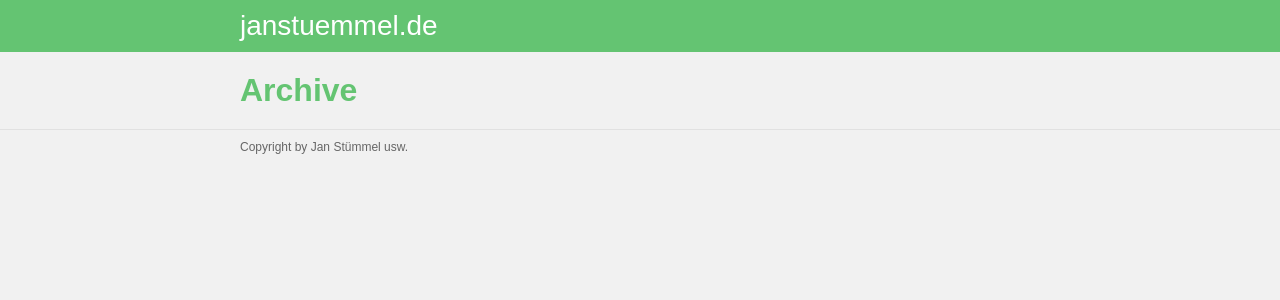
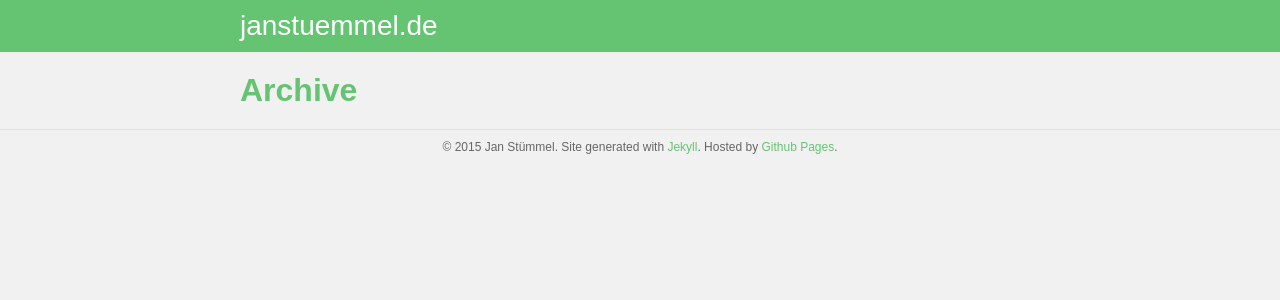
Before and after one commit to janstuemmel/janstuemmel.github.io-legacy, a Jekyll site: the page built from archive.html, in a window 1280 px wide. Shown: the top 300 px of the page. Built offline with Jekyll 4.4.1, drawn with Linux system fonts in a browser that asks for light colours; Markdown is read by kramdown in place of the engine named in the settings.

Commit message:
edit footer

```diff
--- a/_layouts/default.html
+++ b/_layouts/default.html
@@ -26,7 +26,7 @@
 	</div>
 	<div class="site-footer">
 		<div class="wrapper">
-			<p>Copyright by Jan Stümmel usw.</p>
+			<p>© {{ site.time | date: "%Y" }} Jan Stümmel. Site generated with <a href="https://jekyllrb.com/">Jekyll</a>. Hosted by <a href="http://github.com">Github Pages</a>. </p>
 		</div>
 	</div>
 </body>
--- a/css/main.css
+++ b/css/main.css
@@ -58,6 +58,7 @@ h4 {font-size: 18px;}
 	border-top: 1px solid #e1e1e1;
 	font-size: 12px;
 	color: #666;
+	text-align: center;
 }
 
 /* home */
@@ -111,8 +112,6 @@ h4 {font-size: 18px;}
 }
 
 /* archive */
-
-
 .archive .post-list {
 	margin-left: 0;
 	list-style: none;
--- a/index.html
+++ b/index.html
@@ -6,14 +6,14 @@ layout: default
 	<div class="info">
 		<div class="section group">
 			<div class="col span_2_of_6">
-				<h1>About me</h1>
+				<h1 class="headline">About me</h1>
 				<p>{{site.description}}</p>
 			</div>
 			<div class="col span_2_of_6">
 				<img class="img-rounded" src="http://www.gravatar.com/avatar/0d3c9ecc15c651b2eeb939a47dd4db1c?s=200">
 			</div>
 			<div class="col span_2_of_6">
-				<h1>Contact</h1>
+				<h1 class="headline">Contact</h1>
 				<p>{{site.email}}<br>
 				<a href="http://github.com/janstuemmel">github.com/janstuemmel</a><br>
 				<a href="http://twitter.com/janstuemmel">twitter.com/janstuemmel</a>
```
